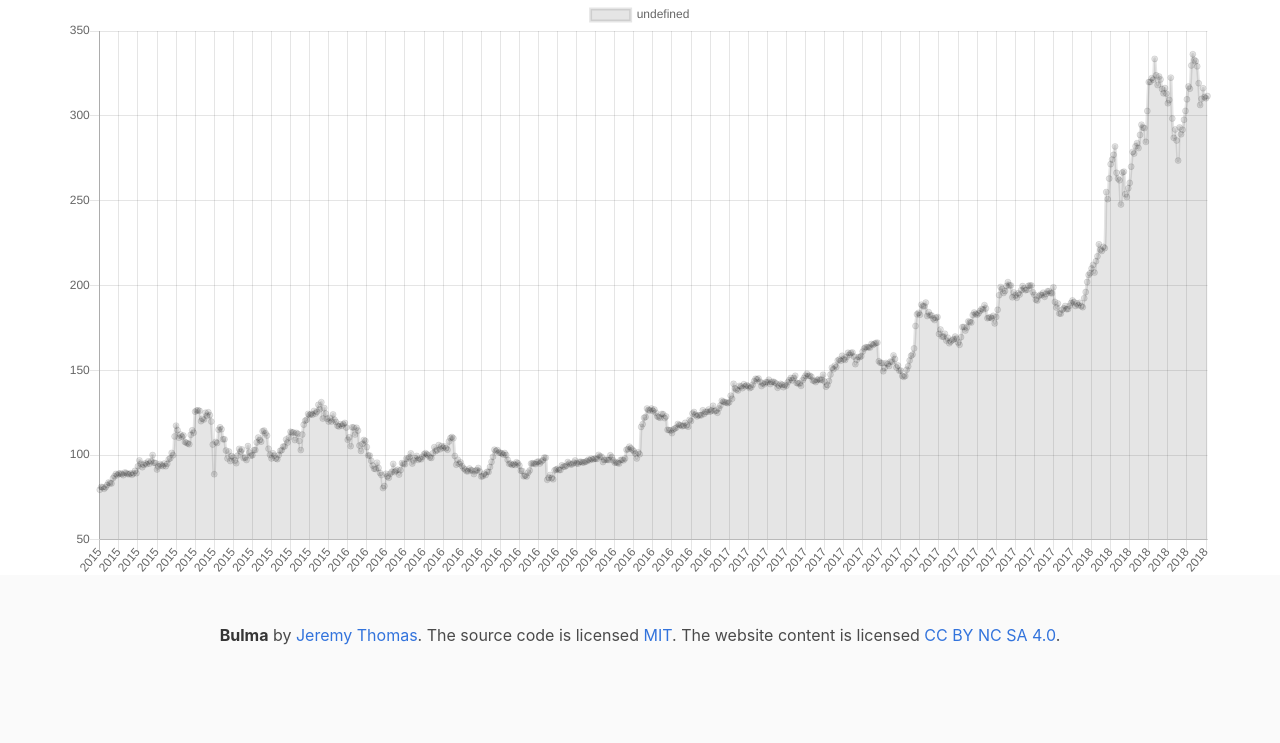
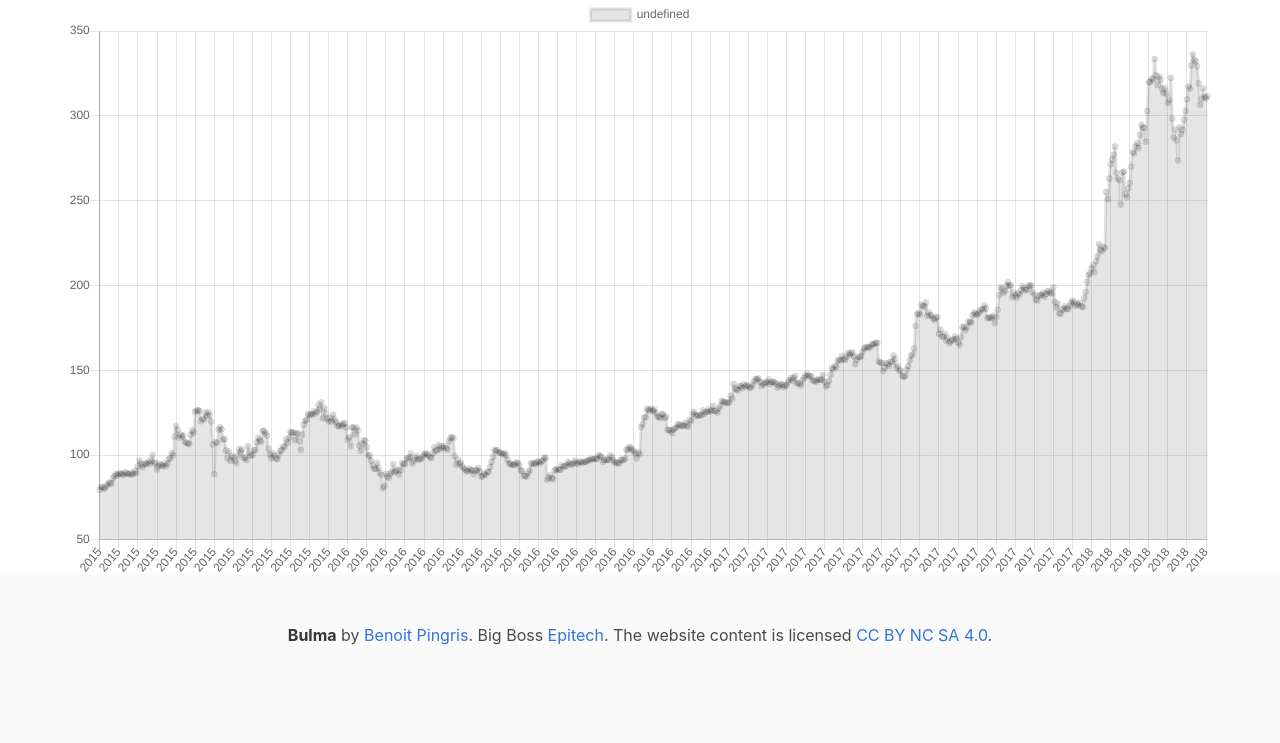
Before and after one commit to BenjaminGaymay/trade_2017, a Flask app: page / in a window 1280 px wide. Shown: the part 141-884 px from the top of the page. Run offline with Flask 2, Linux system fonts and the light colour scheme; some libraries are stand-ins or nearby versions.

Commit message:
[+] change footer desc

```diff
--- a/templates/includes/_footer.html
+++ b/templates/includes/_footer.html
@@ -2,8 +2,8 @@
 	<div class="container">
 		<div class="content has-text-centered">
 			<p>
-			<strong>Bulma</strong> by <a href="https://jgthms.com">Jeremy Thomas</a>. The source code is licensed
-			<a href="http://opensource.org/licenses/mit-license.php">MIT</a>. The website content
+			<strong>Bulma</strong> by <a href="https://www.youtube.com/watch?v=QkaDlkob9Ow">Benoit Pingris</a>. Big Boss
+			<a href="http://epitech.fr/">Epitech</a>. The website content
 			is licensed <a href="http://creativecommons.org/licenses/by-nc-sa/4.0/">CC BY NC SA 4.0</a>.
 			</p>
 		</div>
```
